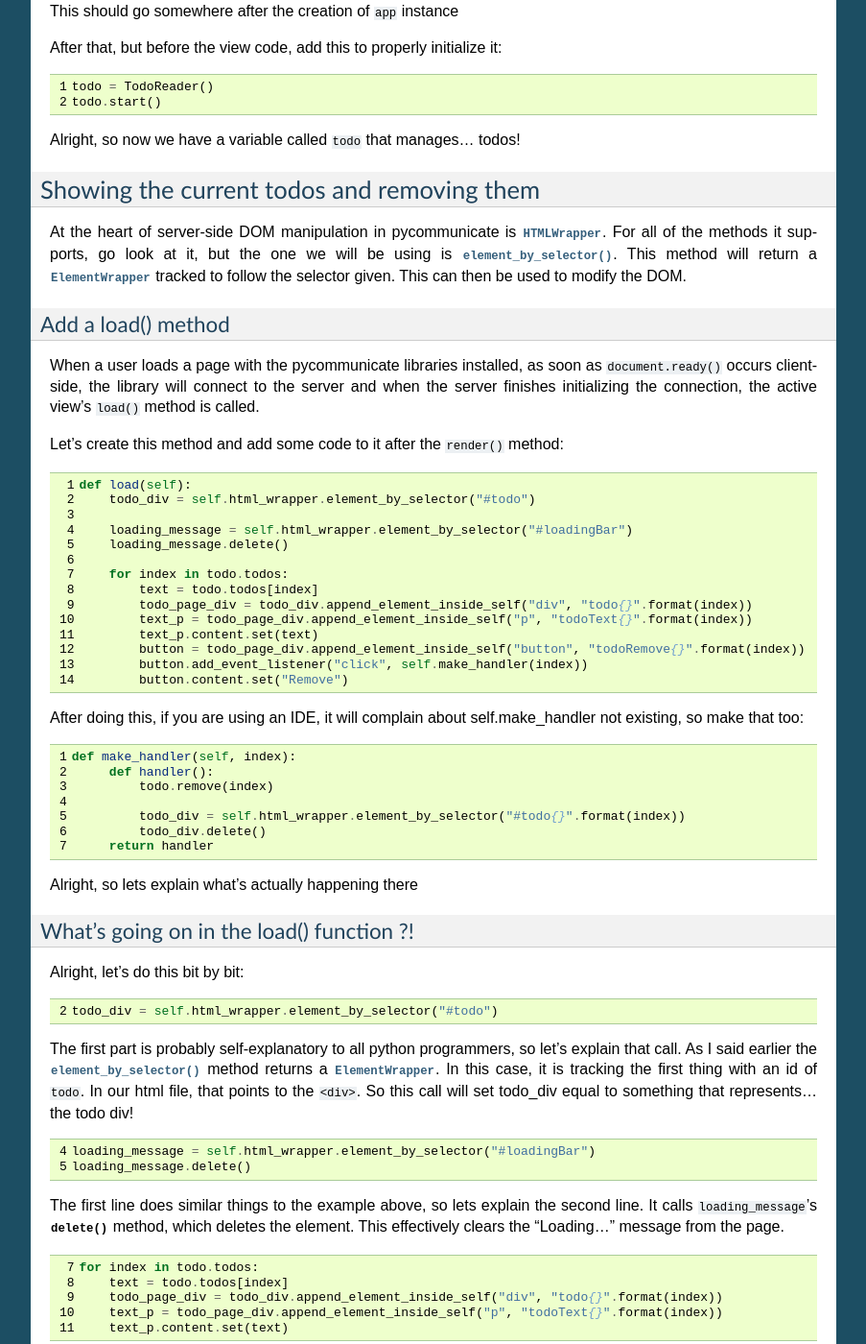
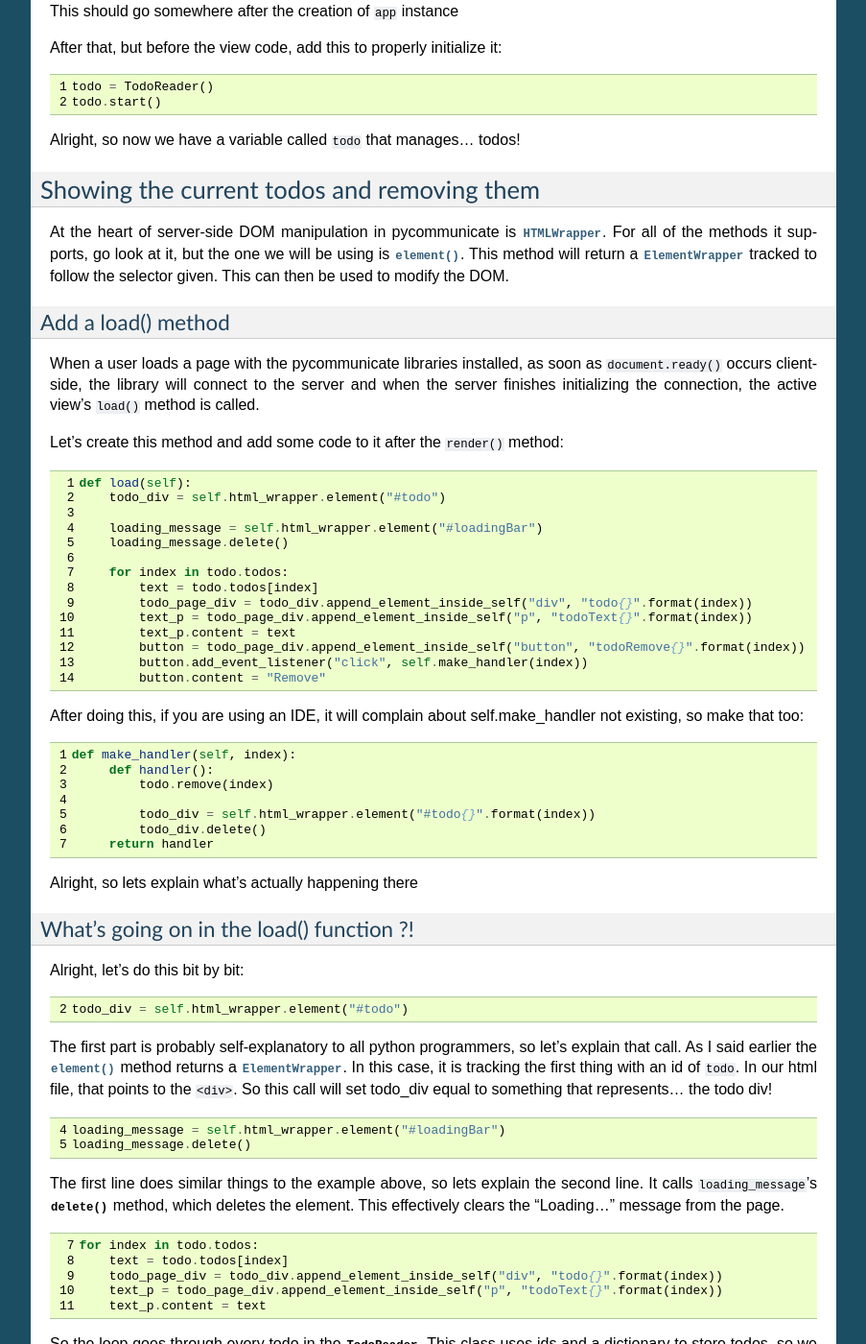
Before and after one commit to mincrmatt12/pycommunicate, a Sphinx documentation site: the page built from docs/tutorial/sprinkling.rst, in a window 1280 px wide and 1400 px high, scrolled down 1086 px. Shown: the whole window at 96% size, without its empty margins (198-1101 px from the left). Built offline with Sphinx 7.4.7, drawn with Linux system fonts in a browser that asks for light colours; some of the changed text lies outside the part shown.

Commit message:
more stuffs

```diff
--- a/docs/examples/events/events.py
+++ b/docs/examples/events/events.py
@@ -8,18 +8,18 @@ class EventView(View):
         return self.controller.templater.render("page.html")
 
     def load(self):
-        self.html_wrapper.element_by_selector('button#pushme').add_event_listener('click', self.button_pushed)
+        self.html_wrapper.element('button#pushme').add_event_listener('click', self.button_pushed)
 
     def button_pushed(self):
-        self.html_wrapper.element_by_selector('p.change').content.set('I have changed, from the server-side!!')
-        self.html_wrapper.element_by_selector('p#time').content.set('0')
+        self.html_wrapper.element('p.change').content = 'I have changed, from the server-side!!'
+        self.html_wrapper.element('p#time').content = '0'
         self.add_timer(1, self.timer)
 
     def timer(self):
-        time = int(self.html_wrapper.element_by_selector('p#time').content.get())
+        time = int(self.html_wrapper.element('p#time').content)
         time += 1
 
-        self.html_wrapper.element_by_selector('p#time').content.set('{}'.format(time))
+        self.html_wrapper.element('p#time').content = '{}'.format(time)
 
 app = CommunicateApp()
 controller = ControllerFactory().add_view(EventView).set_default_view(EventView)
--- a/docs/examples/hello2/hello2.py
+++ b/docs/examples/hello2/hello2.py
@@ -9,9 +9,9 @@ class HelloView(View):
 
     def load(self):
         print "requesting whether p exists...",
-        print self.html_wrapper.element_exists('p')
+        print self.html_wrapper.exists('p')
         print "requesting whether li exists...",
-        print self.html_wrapper.element_exists('li')
+        print self.html_wrapper.exists('li')
 
 
 app = CommunicateApp()
--- a/docs/examples/redirects/redirects.py
+++ b/docs/examples/redirects/redirects.py
@@ -16,7 +16,7 @@ class LandingView2(View):
 
     def load(self):
         print 'test'
-        self.controller.html_wrapper.element_by_selector(
+        self.controller.html_wrapper.element(
             '#redirect').add_event_listener('click',
                                             lambda: self.controller.redirect(
                                                 '/land3'))
@@ -25,6 +25,7 @@ class LandingView2(View):
 class LandingView3(View):
     def render(self):
         return 'Landing view 3'
+
 
 first_controller = ControllerFactory().add_view(LandingView1).set_default_view(LandingView1)
 second_controller = ControllerFactory().add_view(LandingView2).set_default_view(LandingView2)
--- a/docs/examples/tutorial/tutorial.py
+++ b/docs/examples/tutorial/tutorial.py
@@ -78,40 +78,40 @@ class TodoView(View):
         def handler():
             todo.remove(index)
 
-            todo_div = self.html_wrapper.element_by_selector("#todo{}".format(index))
+            todo_div = self.html_wrapper.element("#todo{}".format(index))
             todo_div.delete()
         return handler
 
     def add_handler(self):
-        text = "- " + self.html_wrapper.element_by_selector("#next").get_property("value")
+        text = "- " + self.html_wrapper.element("#next").get_property("value")
         todo.add(text)
-        self.html_wrapper.element_by_selector("#next").set_property("value", "")
+        self.html_wrapper.element("#next").set_property("value", "")
         index = todo.wait_on(text)
-        todo_div = self.html_wrapper.element_by_selector("#todo")
+        todo_div = self.html_wrapper.element("#todo")
         todo_page_div = todo_div.append_element_inside_self("div", "todo{}".format(index))
         text_p = todo_page_div.append_element_inside_self("p", "todoText{}".format(index))
-        text_p.content.set(text)
+        text_p.content = text
         button = todo_page_div.append_element_inside_self("button", "todoRemove{}".format(index))
         button.add_event_listener("click", self.make_handler(index))
-        button.content.set("Remove")
+        button.content = "Remove"
 
     def load(self):
         # add existing todos:
-        todo_div = self.html_wrapper.element_by_selector("#todo")
+        todo_div = self.html_wrapper.element("#todo")
 
-        loading_message = self.html_wrapper.element_by_selector("#loadingBar")
+        loading_message = self.html_wrapper.element("#loadingBar")
         loading_message.delete()
 
         for index in todo.todos:
             text = todo.todos[index]
             todo_page_div = todo_div.append_element_inside_self("div", "todo{}".format(index))
             text_p = todo_page_div.append_element_inside_self("p", "todoText{}".format(index))
-            text_p.content.set(text)
+            text_p.content = text
             button = todo_page_div.append_element_inside_self("button", "todoRemove{}".format(index))
             button.add_event_listener("click", self.make_handler(index))
-            button.content.set("Remove")
+            button.content = "Remove"
 
-        add_button = self.html_wrapper.element_by_selector("#add")
+        add_button = self.html_wrapper.element("#add")
         add_button.add_event_listener("click", self.add_handler)
 
 controller = ControllerFactory().add_view(TodoView).set_default_view(TodoView)
--- a/docs/ref/controller.rst
+++ b/docs/ref/controller.rst
@@ -38,6 +38,8 @@ Controller and ControllerFactory
       to it.
 
       :param function before_connect: The before_connect function. See above for signature
+
+      .. versionadded:: 0.0.7
 
 
 .. py:class:: Controller
--- a/docs/tutorial/sprinkling.rst
+++ b/docs/tutorial/sprinkling.rst
@@ -26,7 +26,7 @@ Showing the current todos and removing them
 -------------------------------------------
 
 At the heart of server-side DOM manipulation in pycommunicate is :py:class:`~pycommunicate.proxies.dom.html.HTMLWrapper`.
-For all of the methods it supports, go look at it, but the one we will be using is :py:meth:`~pycommunicate.proxies.dom.html.HTMLWrapper.element_by_selector`.
+For all of the methods it supports, go look at it, but the one we will be using is :py:meth:`~pycommunicate.proxies.dom.html.HTMLWrapper.element`.
 This method will return a :py:class:`~pycommunicate.proxies.dom.element.ElementWrapper` tracked to follow the selector
 given. This can then be used to modify the DOM.
 
@@ -42,19 +42,19 @@ Let's create this method and add some code to it after the ``render()`` method:
    :linenos:
 
    def load(self):
-       todo_div = self.html_wrapper.element_by_selector("#todo")
+       todo_div = self.html_wrapper.element("#todo")
 
-       loading_message = self.html_wrapper.element_by_selector("#loadingBar")
+       loading_message = self.html_wrapper.element("#loadingBar")
        loading_message.delete()
 
        for index in todo.todos:
            text = todo.todos[index]
            todo_page_div = todo_div.append_element_inside_self("div", "todo{}".format(index))
            text_p = todo_page_div.append_element_inside_self("p", "todoText{}".format(index))
-           text_p.content.set(text)
+           text_p.content = text
            button = todo_page_div.append_element_inside_self("button", "todoRemove{}".format(index))
            button.add_event_listener("click", self.make_handler(index))
-           button.content.set("Remove")
+           button.content = "Remove"
 
 After doing this, if you are using an IDE, it will complain about self.make_handler not existing, so make that too:
 
@@ -65,7 +65,7 @@ After doing this, if you are using an IDE, it will complain about self.make_hand
         def handler():
             todo.remove(index)
 
-            todo_div = self.html_wrapper.element_by_selector("#todo{}".format(index))
+            todo_div = self.html_wrapper.element("#todo{}".format(index))
             todo_div.delete()
         return handler
 
@@ -80,10 +80,10 @@ Alright, let's do this bit by bit:
    :linenos:
    :lineno-start: 2
 
-   todo_div = self.html_wrapper.element_by_selector("#todo")
+   todo_div = self.html_wrapper.element("#todo")
 
 The first part is probably self-explanatory to all python programmers, so let's explain that call. As I said earlier
-the :py:meth:`~pycommunicate.proxies.dom.html.HTMLWrapper.element_by_selector` method returns a
+the :py:meth:`~pycommunicate.proxies.dom.html.HTMLWrapper.element` method returns a
 :py:class:`~pycommunicate.proxies.dom.element.ElementWrapper`. In this case, it is tracking the first thing with an id
 of ``todo``. In our html file, that points to the ``<div>``. So this call will set todo_div equal to something that
 represents... the todo div!
@@ -92,7 +92,7 @@ represents... the todo div!
    :linenos:
    :lineno-start: 4
 
-   loading_message = self.html_wrapper.element_by_selector("#loadingBar")
+   loading_message = self.html_wrapper.element("#loadingBar")
    loading_message.delete()
 
 The first line does similar things to the example above, so lets explain the second line. It calls ``loading_message``'s :py:meth:`delete` method,
@@ -106,7 +106,7 @@ which deletes the element. This effectively clears the "Loading..." message from
        text = todo.todos[index]
        todo_page_div = todo_div.append_element_inside_self("div", "todo{}".format(index))
        text_p = todo_page_div.append_element_inside_self("p", "todoText{}".format(index))
-       text_p.content.set(text)
+       text_p.content = text
 
 So the loop goes through every todo in the :py:class:`TodoReader`. This class uses ids and a dictionary to store todos,
 so we loop through the keys, which are the indices.
@@ -133,7 +133,7 @@ the text of the todo.
 
    button = todo_page_div.append_element_inside_self("button", "todoRemove{}".format(index))
    button.add_event_listener("click", self.make_handler(index))
-   button.content.set("Remove")
+   button.content = "Remove"
 
 Line 12 and 14 use already explained functions, so I'll detail the :py:meth:`~pycommunicate.proxies.dom.element.ElementWrapper.add_event_listener` method instead. This method
 will attach an event to a js event. These are using the chrome and firefox names, not the IE ones. We use it here to attach
@@ -151,7 +151,7 @@ To do this, you need to add the following lines at the end of ``load()``:
 .. code-block:: python
    :linenos:
 
-   add_button = self.html_wrapper.element_by_selector("#add")
+   add_button = self.html_wrapper.element("#add")
    add_button.add_event_listener("click", self.add_handler)
 
 I've already explained above what this does, so let's go create that add_handler event handler.
@@ -165,17 +165,17 @@ Here's the code in it:
 .. code-block:: python
    :linenos:
 
-   text = "- " + self.html_wrapper.element_by_selector("#next").get_property("value")
+   text = "- " + self.html_wrapper.element("#next").get_property("value")
    todo.add(text)
-   self.html_wrapper.element_by_selector("#next").set_property("value", "")
+   self.html_wrapper.element("#next").set_property("value", "")
    index = todo.wait_on(text)
-   todo_div = self.html_wrapper.element_by_selector("#todo")
+   todo_div = self.html_wrapper.element("#todo")
    todo_page_div = todo_div.append_element_inside_self("div", "todo{}".format(index))
    text_p = todo_page_div.append_element_inside_self("p", "todoText{}".format(index))
-   text_p.content.set(text)
+   text_p.content = text
    button = todo_page_div.append_element_inside_self("button", "todoRemove{}".format(index))
    button.add_event_listener("click", self.make_handler(index))
-   button.content.set("Remove")
+   button.content = "Remove"
 
 Lines 5-11 are simply copied from the ``load()`` function, so look there for info on what these do.
 
@@ -184,7 +184,7 @@ Again, I'll go line by line.
 .. code-block:: python
    :linenos:
 
-   text = "- " + self.html_wrapper.element_by_selector("#next").get_property("value")
+   text = "- " + self.html_wrapper.element("#next").get_property("value")
 
 This will set text to "- " plus whatever is in the input field. The :py:meth:`~pycommunicate.proxies.dom.element.ElementWrapper.get_property` method will return whatever
 the JS element defined by the :py:class:`~pycommunicate.proxies.dom.element.ElementWrapper` has for that name. The ``value`` property contains the content
```
Also changed, not shown: docs/ref/dom.rst (+27 -6 lines), docs/ref/view.rst (added, +23 -0 lines), 4 other files.
